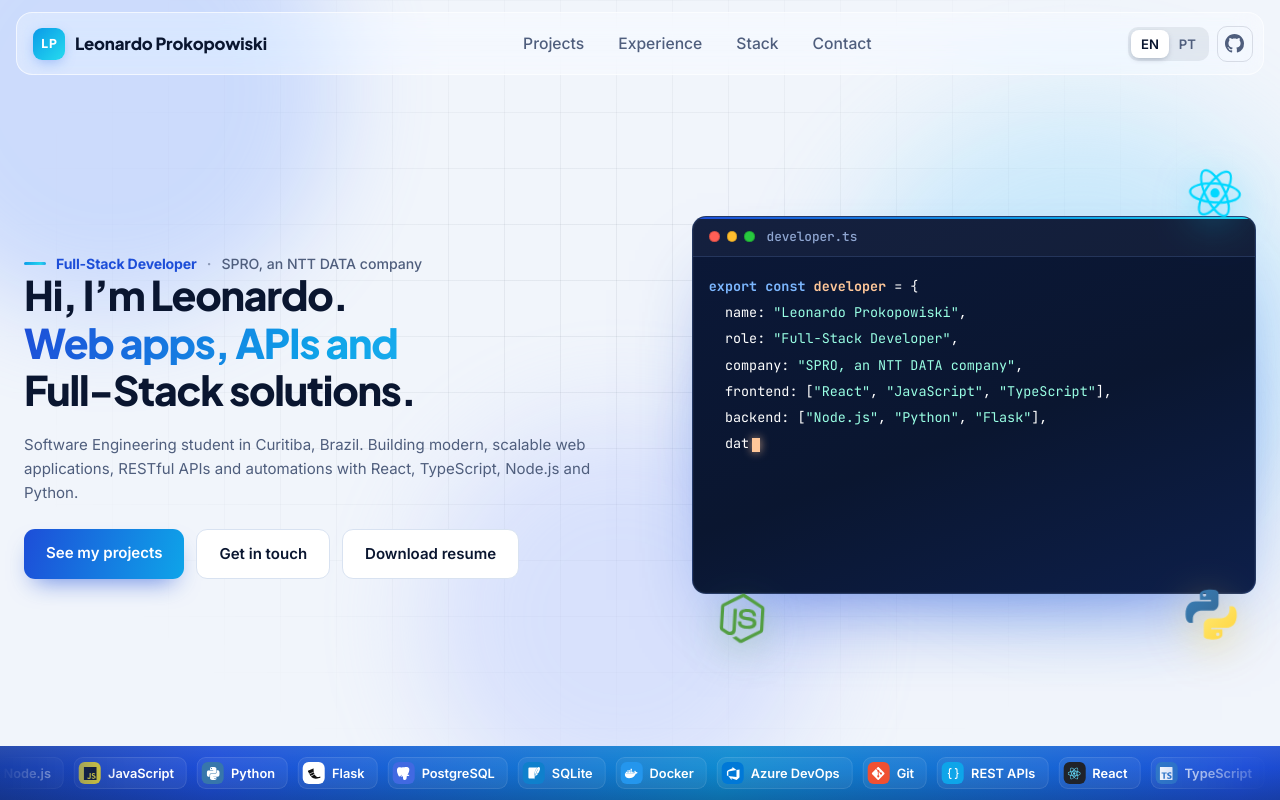
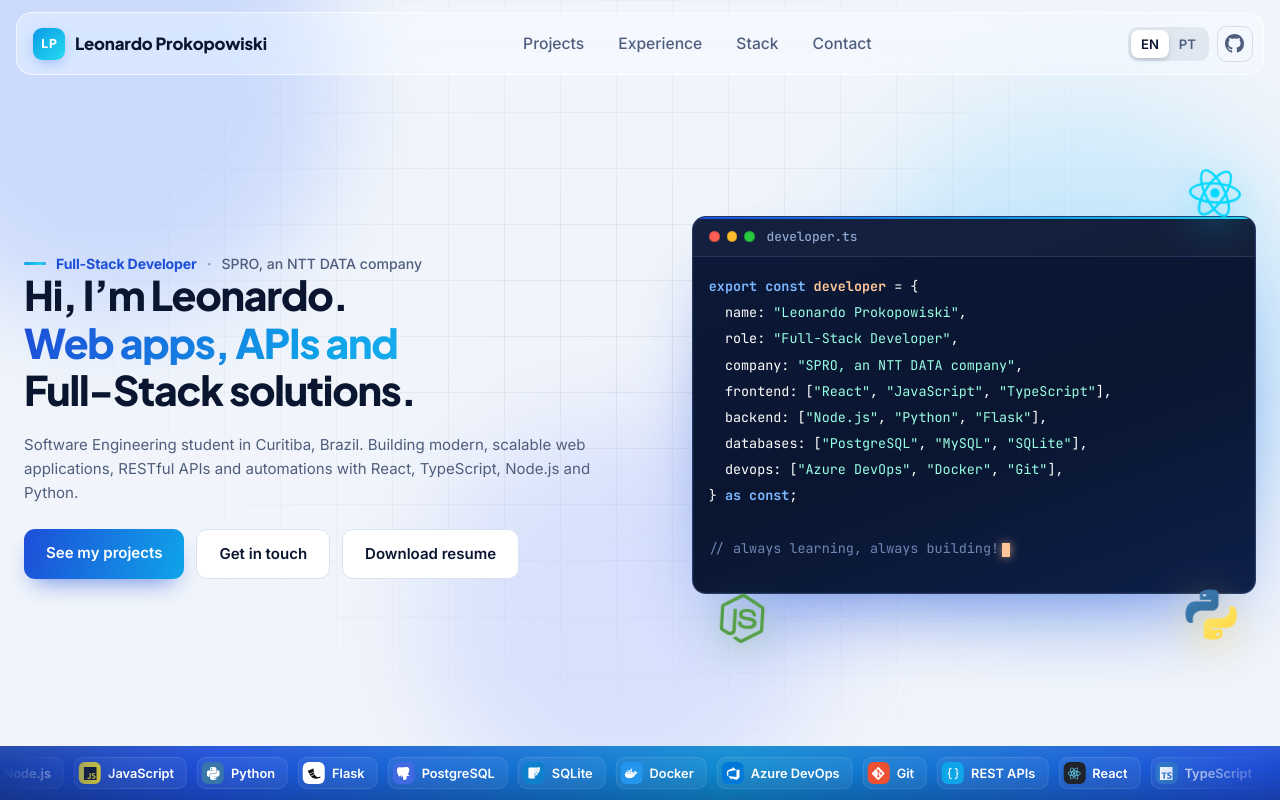
Before and after one commit to leonardoprokopowiskii/portfolio, a React (Vite) app: page / in a window 1280 px wide. Shown: the top 800 px of the page. Built offline with nearby package versions, Linux system fonts and the light colour scheme.

Commit message:
feat(hero): smoothly fade in code block and animate final comment with pauses and exclamation

```diff
--- a/src/components/sections/Hero/Hero.module.css
+++ b/src/components/sections/Hero/Hero.module.css
@@ -253,6 +253,23 @@
   min-height: 1.8em;
 }
 
+.codeLine {
+  min-height: 1.8em;
+  opacity: 0;
+  animation: codeFadeIn 0.55s 0.2s cubic-bezier(0.16, 1, 0.3, 1) forwards;
+}
+
+@keyframes codeFadeIn {
+  from {
+    opacity: 0;
+    transform: translateY(4px);
+  }
+  to {
+    opacity: 1;
+    transform: none;
+  }
+}
+
 .k {
   color: #7CB7FF;
   font-weight: 700;
@@ -424,6 +441,7 @@
   .btns,
   .stage,
   .line,
+  .codeLine,
   .f1,
   .f2,
   .f3 {
--- a/src/components/sections/Hero/Hero.tsx
+++ b/src/components/sections/Hero/Hero.tsx
@@ -12,6 +12,11 @@
 }
 
 type CodeLine = CodeToken[];
+
+const COMMENT_PART_1 = '// always learning,';
+const COMMENT_PART_2 = ' always building';
+const COMMENT_PART_3 = '!';
+const COMMENT_FULL = `${COMMENT_PART_1}${COMMENT_PART_2}${COMMENT_PART_3}`;
 
 const CODE_LINES: CodeLine[] = [
   [
@@ -79,55 +84,63 @@
     { text: ' ' },
   ],
   [
-    { text: '// always learning, always building', className: styles.c },
+    { text: COMMENT_FULL, className: styles.c },
   ],
 ];
 
-const TOTAL_CHARS = CODE_LINES.reduce(
-  (sum, line) => sum + line.reduce((lSum, token) => lSum + token.text.length, 0),
-  0
-);
-
 export function Hero() {
   const { lang, t } = useLanguage();
-  const [typedChars, setTypedChars] = useState(0);
+  const [commentChars, setCommentChars] = useState(0);
 
   useEffect(() => {
     if (window.matchMedia('(prefers-reduced-motion: reduce)').matches) {
-      setTypedChars(TOTAL_CHARS);
+      setCommentChars(COMMENT_FULL.length);
       return;
     }
 
     let timer: number | undefined;
 
-    const startTimer = window.setTimeout(() => {
-      let current = 0;
+    // Wait for the window entrance to settle smoothly
+    timer = window.setTimeout(() => {
+      let typed = 0;
 
-      function typeNext() {
-        if (current >= TOTAL_CHARS) return;
-
-        current += 1;
-        setTypedChars(current);
-
-        const progress = current / TOTAL_CHARS;
-        // Starts snappy at ~13ms and gently decelerates up to ~22ms (subtle, natural slowdown without dragging)
-        const delay = 24 + Math.pow(progress, 1.2) * 12;
-
-        timer = window.setTimeout(typeNext, delay);
+      function typeComment() {
+        if (typed < COMMENT_PART_1.length) {
+          // 1. Type "// always learning," slowly (~80ms per char)
+          typed += 1;
+          setCommentChars(typed);
+          if (typed === COMMENT_PART_1.length) {
+            // Pause 1: ~850ms at the comma
+            timer = window.setTimeout(typeComment, 850);
+          } else {
+            timer = window.setTimeout(typeComment, 80);
+          }
+        } else if (typed < COMMENT_PART_1.length + COMMENT_PART_2.length) {
+          // 2. Type " always building" slowly (~80ms per char)
+          typed += 1;
+          setCommentChars(typed);
+          if (typed === COMMENT_PART_1.length + COMMENT_PART_2.length) {
+            // Pause 2: ~800ms before exclamation mark
+            timer = window.setTimeout(typeComment, 800);
+          } else {
+            timer = window.setTimeout(typeComment, 80);
+          }
+        } else if (typed < COMMENT_FULL.length) {
+          // 3. Type the exclamation mark "!"
+          typed += 1;
+          setCommentChars(typed);
+        }
       }
 
-      typeNext();
-    }, 350);
+      typeComment();
+    }, 650);
 
     return () => {
-      window.clearTimeout(startTimer);
       if (timer) window.clearTimeout(timer);
     };
   }, []);
 
   const titleLineStyle = (n: number): CSSProperties => ({ '--n': n } as CSSProperties);
-
-  let globalOffset = 0;
 
   return (
     <div className={styles.heroWrap} id="top">
@@ -178,49 +191,31 @@
         <div className={styles.stage}>
           <CodeWindow filename="developer.ts" ariaLabel={t.hero.codeAria} heroPadding>
             {CODE_LINES.map((lineTokens, lineIdx) => {
-              const lineTotal = lineTokens.reduce((acc, t) => acc + t.text.length, 0);
-              const lineStart = globalOffset;
-              const lineEnd = lineStart + lineTotal;
-              globalOffset = lineEnd;
+              const isLastLine = lineIdx === CODE_LINES.length - 1;
 
-              const hasStarted = typedChars > lineStart;
-              const isFinished = typedChars >= lineEnd;
-              const isCurrentlyTyping = hasStarted && !isFinished;
-              const isLastLineAndAllDone =
-                typedChars >= TOTAL_CHARS && lineIdx === CODE_LINES.length - 1;
-
-              let tokenOffset = lineStart;
+              if (isLastLine) {
+                return (
+                  <div key={lineIdx} className={styles.line}>
+                    {commentChars > 0 && (
+                      <span className={styles.c}>
+                        {COMMENT_FULL.slice(0, commentChars)}
+                      </span>
+                    )}
+                    <span className={styles.caret} />
+                  </div>
+                );
+              }
 
               return (
-                <div key={lineIdx} className={styles.line}>
-                  {hasStarted ? (
-                    <>
-                      {lineTokens.map((token, tIdx) => {
-                        const start = tokenOffset;
-                        const end = start + token.text.length;
-                        tokenOffset = end;
-
-                        if (typedChars <= start) return null;
-
-                        const visibleText =
-                          typedChars >= end ? token.text : token.text.slice(0, typedChars - start);
-
-                        return token.className ? (
-                          <span key={tIdx} className={token.className}>
-                            {visibleText}
-                          </span>
-                        ) : (
-                          <span key={tIdx}>{visibleText}</span>
-                        );
-                      })}
-                      {(isCurrentlyTyping || isLastLineAndAllDone) && (
-                        <span className={styles.caret} />
-                      )}
-                    </>
-                  ) : (
-                    <span style={{ opacity: 0 }} aria-hidden="true">
-                      {'\u00A0'}
-                    </span>
+                <div key={lineIdx} className={styles.codeLine}>
+                  {lineTokens.map((token, tIdx) =>
+                    token.className ? (
+                      <span key={tIdx} className={token.className}>
+                        {token.text}
+                      </span>
+                    ) : (
+                      <span key={tIdx}>{token.text}</span>
+                    )
                   )}
                 </div>
               );
```
